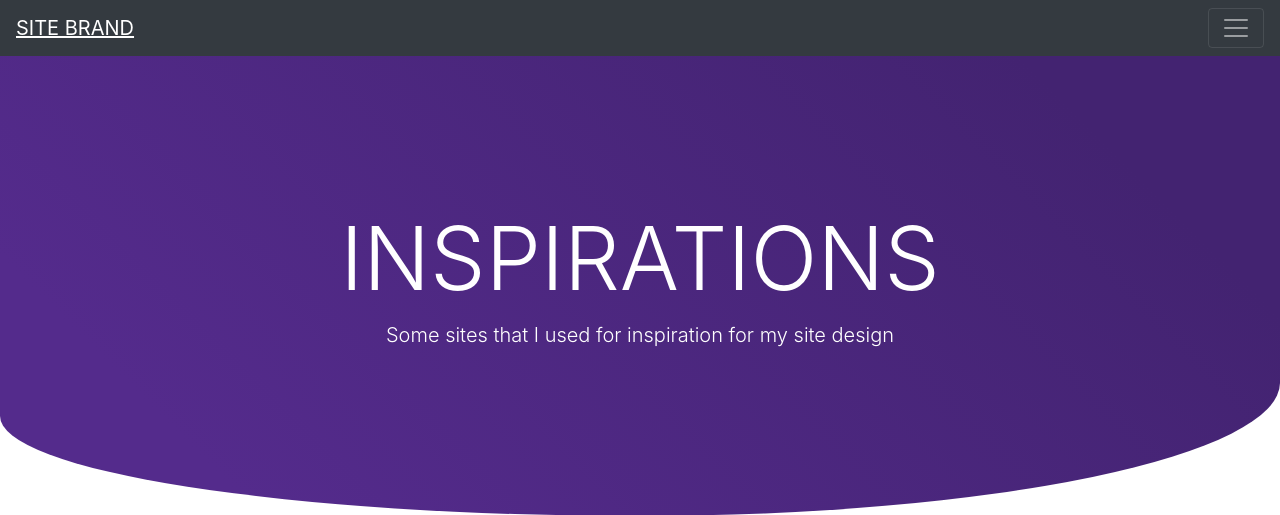
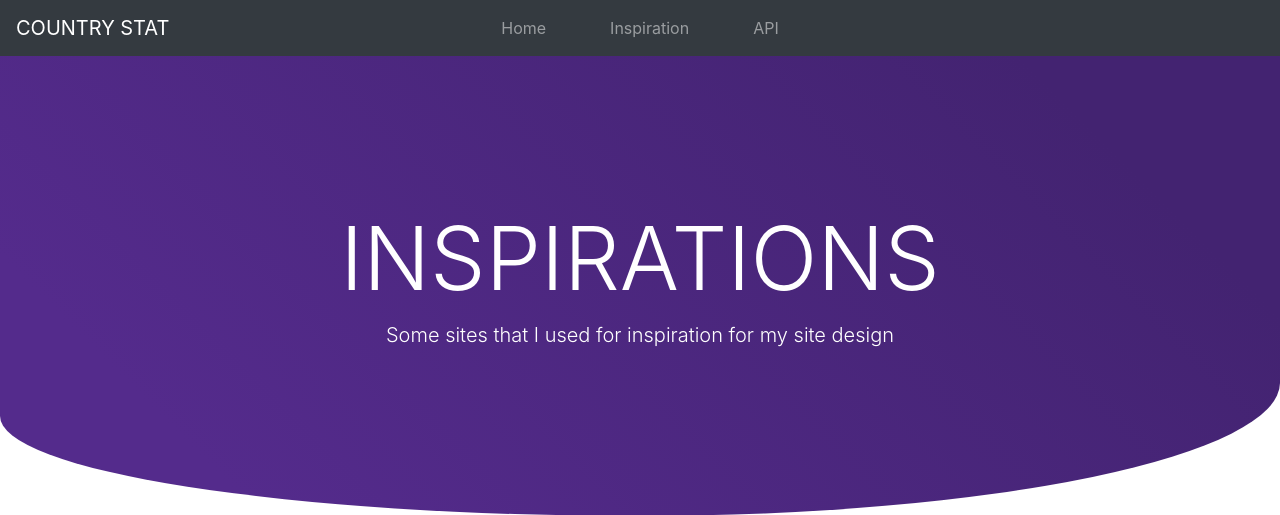
Before and after one commit to horrjd1/web3-site, a Flask app: page /inspiration in a window 1280 px wide. Shown: the top 515 px of the page. Run offline with Flask 2, Linux system fonts and the light colour scheme; parts of the project's set-up code (start-up, migrations or seed data) failed here and were passed over; some libraries are stand-ins or nearby versions.

Commit message:
Fixed navbar

```diff
--- a/app.py
+++ b/app.py
@@ -88,7 +88,7 @@ def add_data():
 # Gets
 @app.route('/api/countries', methods=['GET'])
 @app.route('/api/countries/<country_name>', methods=['GET'])
-def getCountries(country_name=None):
+def get_countries(country_name=None):
     if country_name == None:
         countries = Country.objects().to_json()
         return Response(countries, mimetype="application/json", status=200)
--- a/static/css/main.css
+++ b/static/css/main.css
@@ -5,6 +5,10 @@ body {
 a {
   color: #351e47;
   text-decoration: underline;
+}
+
+nav a {
+  text-decoration: none;
 }
 
 a:hover {
--- a/static/css/main.min.css
+++ b/static/css/main.min.css
@@ -1 +1 @@
-body{color:#351e47}a{color:#351e47;text-decoration:underline}a:hover{color:#572f79}.jumbotron{background-color:#dddddd;background-image:url(""),linear-gradient(45deg, #542B8C 15%, #432371 85%);background-image:url(""),-moz-linear-gradient(45deg, #542B8C 15%, #432371 85%);background-image:url(""),-webkit-linear-gradient(45deg, #542B8C 15%, #432371 85%);background-image:url(""),-ms-linear-gradient(45deg, #542B8C 15%, #432371 85%);background-repeat:no-repeat;background-size:cover;padding:150px;color:white;text-align:center;border-bottom-left-radius:150% 300px;border-bottom-right-radius:150% 400px}.paragraph{padding-top:20px;padding-bottom:20px}.circle{stroke:#000}.tooltip{position:absolute;width:200px;height:28px;pointer-events:none}table{border-collapse:collapse;width:100%}th,td{text-align:left;padding:8px}tr:nth-child(odd){background-color:#f2f2f2}th{background-color:#432371;color:white}
+body{color:#351e47}a{color:#351e47;text-decoration:underline}nav a{text-decoration:none}a:hover{color:#572f79}.jumbotron{background-color:#dddddd;background-image:url(""),linear-gradient(45deg, #542B8C 15%, #432371 85%);background-image:url(""),-moz-linear-gradient(45deg, #542B8C 15%, #432371 85%);background-image:url(""),-webkit-linear-gradient(45deg, #542B8C 15%, #432371 85%);background-image:url(""),-ms-linear-gradient(45deg, #542B8C 15%, #432371 85%);background-repeat:no-repeat;background-size:cover;padding:150px;color:white;text-align:center;border-bottom-left-radius:150% 300px;border-bottom-right-radius:150% 400px}.paragraph{padding-top:20px;padding-bottom:20px}.circle{stroke:#000}.tooltip{position:absolute;width:200px;height:28px;pointer-events:none}table{border-collapse:collapse;width:100%}th,td{text-align:left;padding:8px}tr:nth-child(odd){background-color:#f2f2f2}th{background-color:#432371;color:white}
--- a/static/css/main.scss
+++ b/static/css/main.scss
@@ -8,6 +8,9 @@ body {
   a {
     color: #351e47;
     text-decoration: underline;
+  }
+  nav a {
+      text-decoration: none;
   }
   a:hover {
     color: #572f79;
--- a/templates/components/navigation.html
+++ b/templates/components/navigation.html
@@ -1,20 +1,22 @@
-<nav class="navbar navbar-dark bg-dark">
-    <a class="navbar-brand" href="{{ url_for('index') }}">SITE BRAND</a>
-    <button class="navbar-toggler" type="button" data-toggle="collapse" data-target="#navbarText"
-      aria-controls="navbarText" aria-expanded="false" aria-label="Toggle navigation">
-      <span class="navbar-toggler-icon"></span>
-    </button>
-    <div class="collapse navbar-collapse" id="navbarText">
-      <ul class="navbar-nav mr-auto">
-        <li class="nav-item active">
-          <a class="nav-link" href="{{ url_for('index') }}">Home <span class="sr-only">(current)</span></a>
+<nav class="navbar navbar-expand-lg navbar-dark bg-dark">
+  <div class="d-flex w-100 justify-content-between">
+    <a href="" class="navbar-brand mr-0">COUNTRY STAT</a>
+  </div>
+
+  <div class="navbar-collapse collapse" id="navbar9">
+    <ul class="navbar-nav mx-auto">
+      <li class="nav-item">
+        <a class="nav-link mx-4" href="{{ url_for('index') }}">Home</a>
       </li>
       <li class="nav-item">
-          <a class="nav-link" href="{{ url_for('inspiration') }}">Inspiration</a>
+        <a class="nav-link mx-4" href="{{ url_for('inspiration') }}">Inspiration</a>
       </li>
       <li class="nav-item">
-          <a class="nav-link" href="#">Load Data</a>
+        <a class="nav-link mx-4" href="{{ url_for('get_countries') }}">API</a>
       </li>
     </ul>
   </div>
+  <div class="d-flex w-100">
+    &nbsp;
+  </div>
 </nav>
--- a/templates/index.html
+++ b/templates/index.html
@@ -34,8 +34,8 @@
 
   <div class="jumbotron jumbotron-fluid">
     <div class="container">
-      <h1 class="display-2">WEBSITE TITLE</h1>
-      <p class="lead">This will be the subtitle of the site, it will be cool.</p>
+      <h1 class="display-2">COUNTRY STAT</h1>
+      <p class="lead">An interactive visual graph of country statistics</p>
     </div>
   </div>
 
```
Lines whose indentation alone changed are shown as unchanged.
